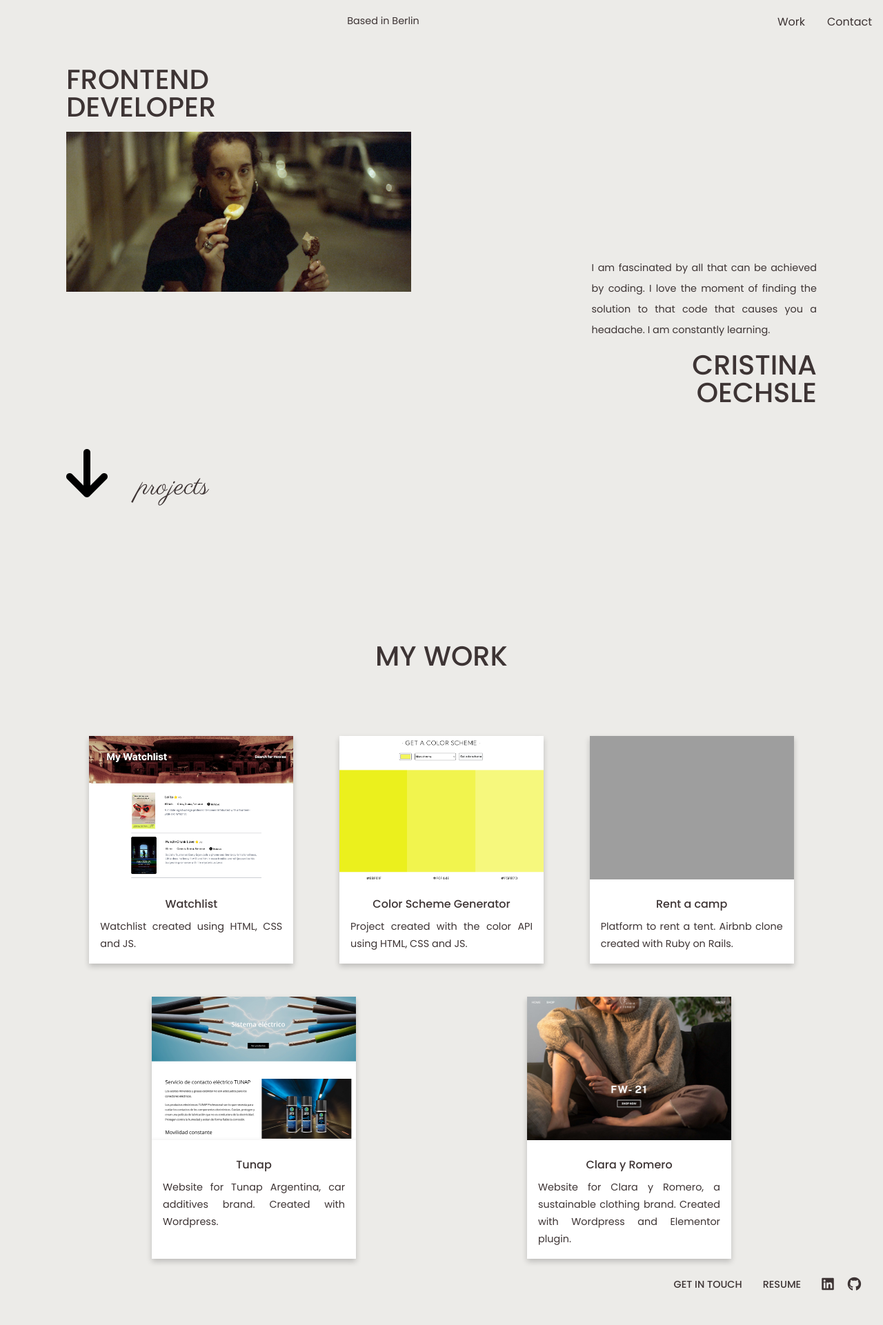
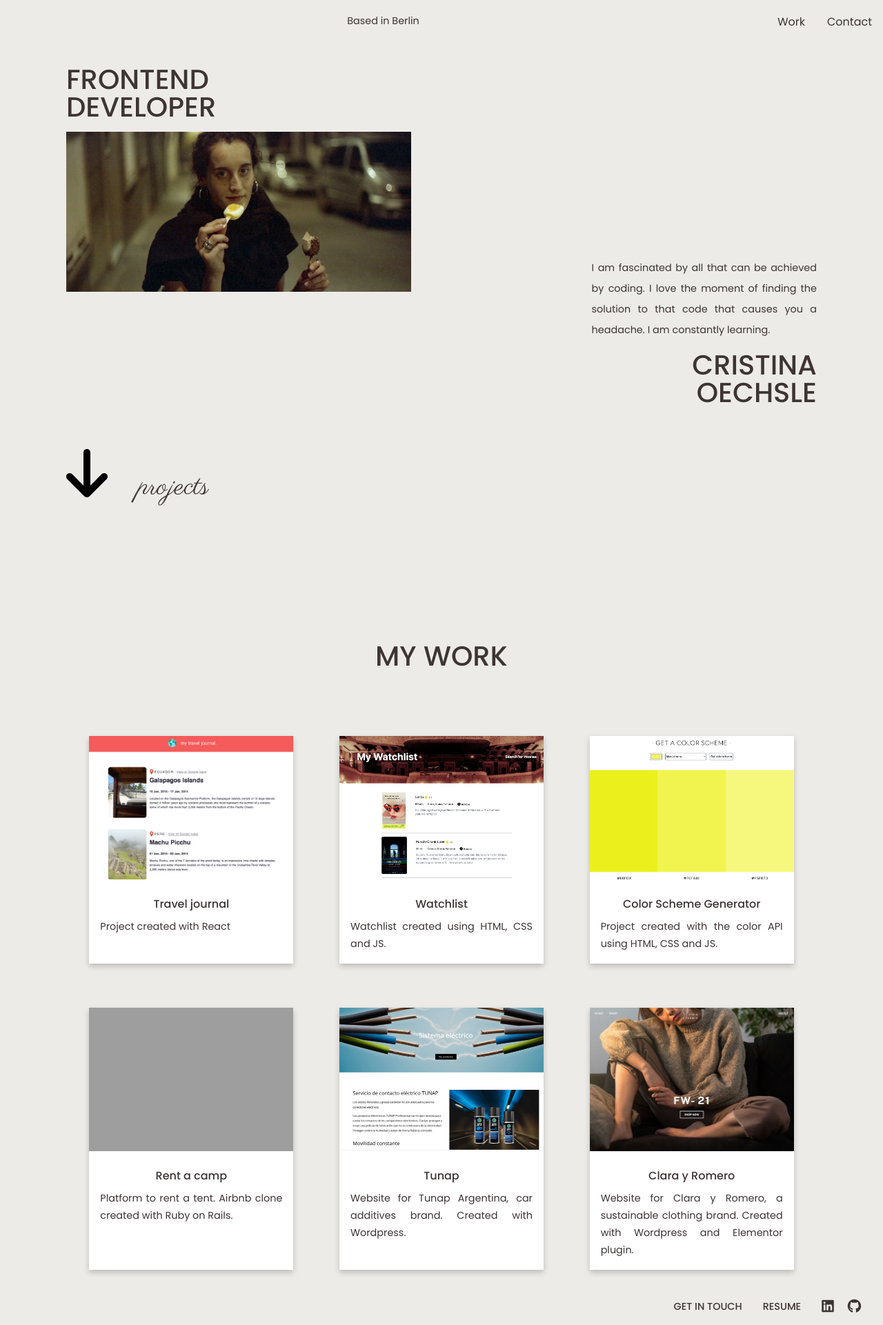
Before and after one commit to CristinaOe/portfolio_feb, a PHP site: page / in a window 1280 px wide. Shown: the whole page at 69% size. Before the commit the page ends 1871 px from the top, so only its background shows below. Run offline with PHP 8.4, Linux system fonts and the light colour scheme; some libraries are stand-ins or nearby versions; grey boxes are pictures that could not be loaded.

Commit message:
add travel journal project

```diff
--- a/css/styles.css
+++ b/css/styles.css
@@ -231,7 +231,7 @@ img {
 
 .card {
   margin: 0 auto;
-  margin-bottom: 3em;
+  margin-bottom: 4em;
   width: 18.5rem;
   box-shadow: 0 4px 8px 0 rgba(0, 0, 0, 0.2);
   transition: 0.3s;
--- a/index.js
+++ b/index.js
@@ -4,6 +4,7 @@ const title = [
   "Rent a camp",
   "Color Scheme Generator",
   "Watchlist",
+  "Travel journal",
 ];
 const description = [
   "Website for Clara y Romero, a sustainable clothing brand. Created with Wordpress and Elementor plugin.",
@@ -11,6 +12,7 @@ const description = [
   "Platform to rent a tent. Airbnb clone created with Ruby on Rails. ",
   "Project created with the color API using HTML, CSS and JS.",
   "Watchlist created using HTML, CSS and JS.",
+  "Project created with React",
 ];
 
 const website = [
@@ -19,6 +21,7 @@ const website = [
   "https://rent-acamp.herokuapp.com/",
   "https://cristinaoe.github.io/colorschemegenerator/",
   "https://cristinaoe.github.io/watchlist",
+  "https://cristinaoe.github.io/traveljournal/",
 ];
 
 const cards = document.querySelector(".cards");
```
Also changed, not shown: images/Travel journal.png (added).
